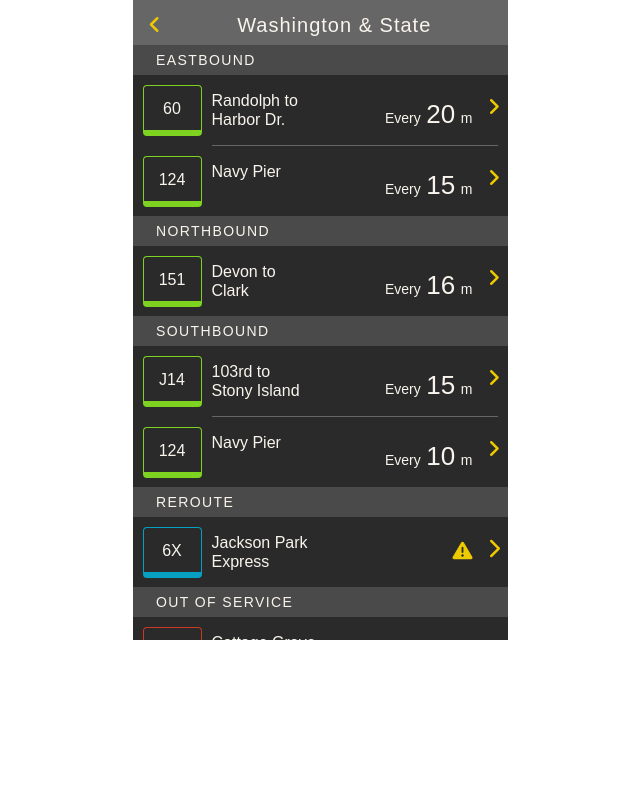
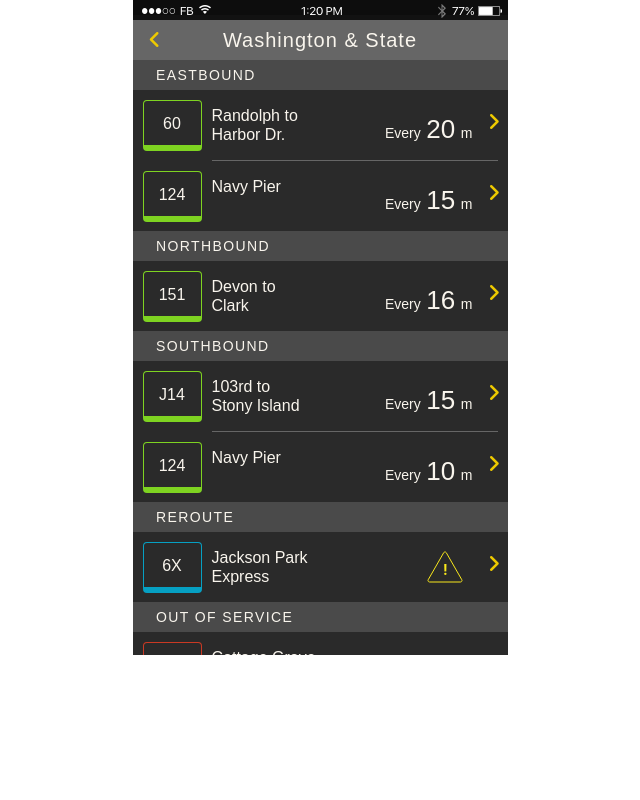
Before and after one commit to kacieguthrie/frontend_challenge, a plain HTML site: page index.html in a window 1280 px wide. Shown: the whole page, without its empty margins (320-960 px from the left). Drawn offline with Linux system fonts and the light colour scheme.

Commit message:
add status bar and alert icon, includes every

```diff
--- a/index.html
+++ b/index.html
@@ -9,6 +9,7 @@
   <body>
     <div class="container">
       <div class= "status-bar">
+        <img src="/assets/status-bar-white.png" alt="Status Bar">
       </div>
       <nav>
         <div class= "arrow-left">
@@ -126,10 +127,10 @@
              <h4>Jackson Park<br>Express</h4>
            </div>
            <div class= "arrow-right">
-             <i class="fa fa-chevron-right" aria-hidden="true"></i>
+             <i class="fa fa-angle-right" aria-hidden="true"></i>
            </div>
            <div class= "alert">
-             <i class="fa fa-exclamation-triangle" aria-hidden="true"></i>
+             <img src="/assets/alerts.svg" alt="alert">
            </div>
        </div>
        <div class= "out-of-service">
--- a/style.css
+++ b/style.css
@@ -53,21 +53,26 @@ table {
  }
 
 body {
-	background-color: white;
+	background-color: ;
 	font-family: sans-serif;
 	font-size: 20px;
 	font-weight: 300;
 	margin: 0 auto;
 	color: #F9F5ED;
-
 }
 
 .container {
-	background-color: #2A2A2A;
+	background-color: #4A4A4A;
 	margin: 0 auto;
 	width: 375px;
 	height: 640px;
 
+}
+
+.status-bar {
+	image: cover;
+	width: 375px;
+	height: 15px;
 }
 
 nav {
@@ -75,7 +80,6 @@ nav {
 	height: 45px;
 	background-color: #666;
 	padding-top: 4%;
-	position: ;
 }
 
 .arrow-left{
@@ -83,16 +87,19 @@ nav {
 	float: left;
 	color: #EECA00;
 	margin-left: 16px;
+	position: absolute;
 }
 
 h1 {
 	text-align: center;
   letter-spacing: 0.05em;
+
 }
 
 .stop-routes {
 	overflow: scroll;
 	height: 595px;
+	background-color: #2A2A2A;
 }
 
 .direction {
@@ -165,7 +172,7 @@ h1 {
 .alert {
 	display: inline-block;
 	float: right;
-  padding: 24px 15px 0 0;
+  padding: 5% 25px 5% 0;
   width: 40%;
 	text-align: right;
 	color: #EECA00;
@@ -175,24 +182,24 @@ h1 {
 	display: inline-block;
 	float: right;
   padding: 26px 15px 0 0;
-  width: 40%;
+  width:30%;
 	text-align: right;
 }
 
 .frequency h6 {
 	display: inline;
-	font-size: 0.7em;
+	font-size: 0.7em;/*14px*/
 }
 
 .frequency h5 {
 	display: inline;
-	font-size: 1.3em;
+	font-size: 1.3em; /*26px*/
 	font-weight: thin;
 }
 
 .footer {
-	padding: 10px 0 10px 10px;
-	font-size: 0.7em;
+	padding: 10px 0 25px 26px;
+	font-size: 0.7em; /*14px*/
 	background-color: #4A4A4A;
 }
 
```
